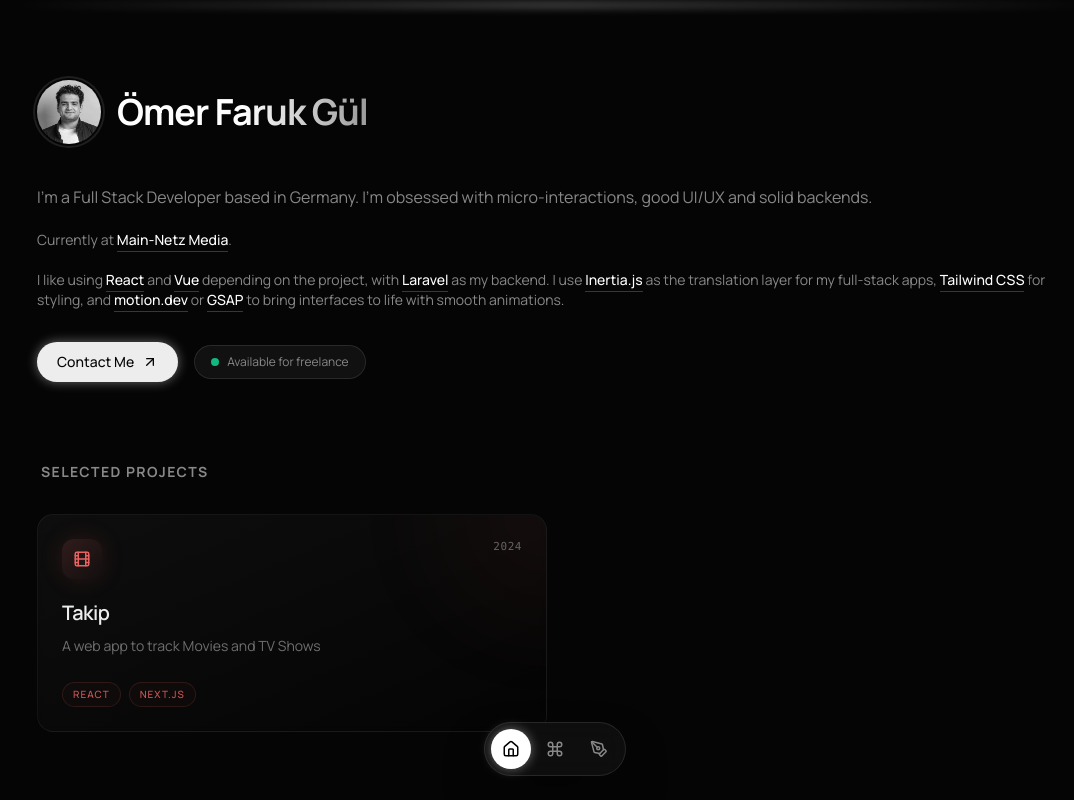
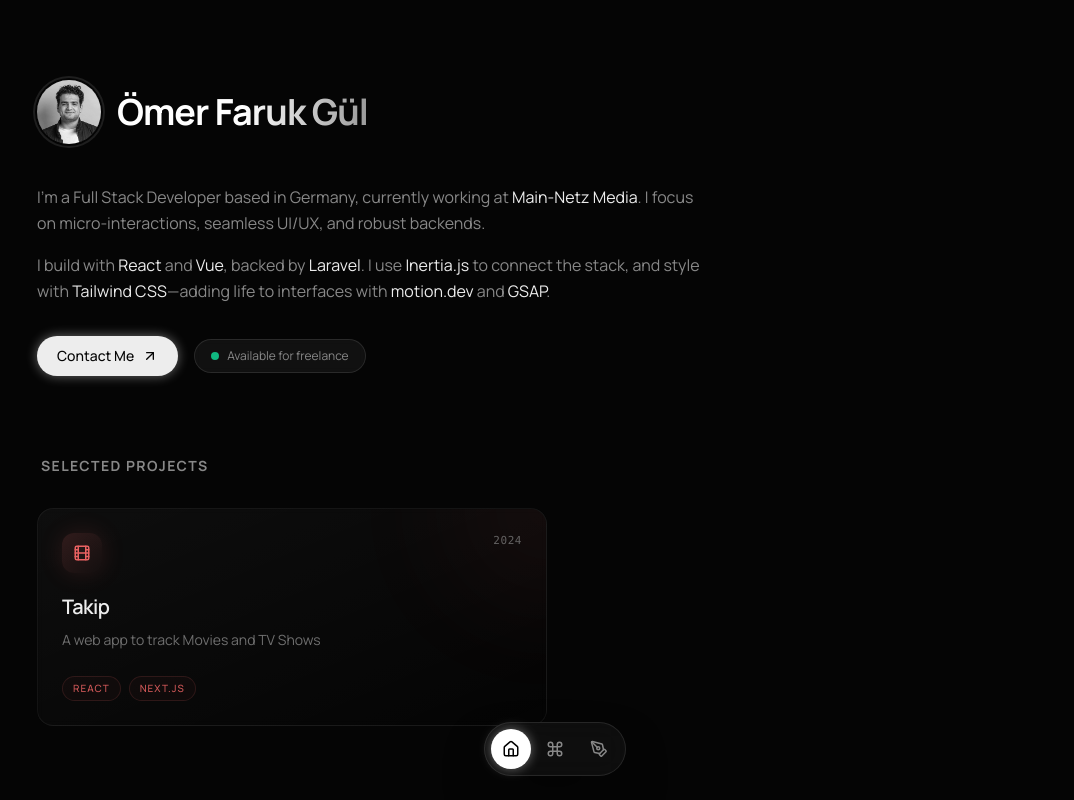
Before and after one commit to Xisisrefliel/portfolio, a React (Vite) app: page / in a window 1280 px wide. Shown: the top 800 px of the page, without its empty margins (85-1159 px from the left). Built offline with nearby package versions, Linux system fonts and the light colour scheme.

Commit message:
Refactor App and Hero components by removing unnecessary background elements and updating text for clarity; simplify index.html by removing the grain div for a cleaner structure.

```diff
--- a/App.tsx
+++ b/App.tsx
@@ -57,10 +57,6 @@
 
   return (
     <div className="relative min-h-screen bg-background text-textMain">
-      <div className="pointer-events-none fixed inset-0 -z-10">
-        <div className="absolute top-0 left-0 w-full h-[520px] bg-gradient-to-b from-white/[0.035] via-white/[0.02] to-transparent" />
-      </div>
-
       <AnimatePresence mode="wait" initial={false}>
         {currentSlug ? (
           <motion.div
@@ -83,7 +79,6 @@
             className="min-h-screen font-sans selection:bg-white/20 selection:text-white"
           >
             <main role="main" className="relative z-10 max-w-[1100px] mx-auto px-8 pb-32">
-            <div className="pointer-events-none absolute inset-x-0 top-1 h-[2px] bg-gradient-to-r from-transparent via-white to-transparent blur-sm opacity-90" />
               <section id="home">
                 <Hero />
               </section>
--- a/components/Hero.tsx
+++ b/components/Hero.tsx
@@ -161,55 +161,28 @@
           </div>
         </div>
 
-        <div className="text-base text-textMuted max-w-none leading-relaxed space-y-5 mb-8">
+        <div className="text-base text-textMuted max-w-2xl leading-relaxed space-y-4 mb-8">
           <p>
-            I'm a Full Stack Developer based in Germany. I'm obsessed with micro-interactions, good
-            UI/UX and solid backends.
-          </p>
-          <p className="text-sm">
-            Currently at{" "}
+            I'm a Full Stack Developer based in Germany, currently working at{" "}
             <a
               href="https://main-netz-media.de"
               target="_blank"
               rel="noopener noreferrer"
-              className="text-white font-medium border-b border-white/20 pb-0.5 hover:border-white/40 transition-colors"
+              className="text-textMain hover:text-white transition-colors"
             >
               Main-Netz Media
             </a>
-            .
+            . I focus on micro-interactions, seamless UI/UX, and robust backends.
           </p>
-          <p className="text-sm">
-            I like using{" "}
-            <span className="text-white font-medium border-b border-white/20 pb-0.5 hover:border-white/40 transition-colors cursor-default">
-              React
-            </span>{" "}
-            and{" "}
-            <span className="text-white font-medium border-b border-white/20 pb-0.5 hover:border-white/40 transition-colors cursor-default">
-              Vue
-            </span>{" "}
-            depending on the project, with{" "}
-            <span className="text-white font-medium border-b border-white/20 pb-0.5 hover:border-white/40 transition-colors cursor-default">
-              Laravel
-            </span>{" "}
-            as my backend. I use{" "}
-            <span className="text-white font-medium border-b border-white/20 pb-0.5 hover:border-white/40 transition-colors cursor-default">
-              Inertia.js
-            </span>{" "}
-            as the translation layer for my full-stack apps,{" "}
-            <span className="text-white font-medium border-b border-white/20 pb-0.5 hover:border-white/40 transition-colors cursor-default">
-              Tailwind CSS
-            </span>{" "}
-            for styling, and{" "}
-            <span className="text-white font-medium border-b border-white/20 pb-0.5 hover:border-white/40 transition-colors cursor-default">
-              motion.dev
-            </span>{" "}
-            or{" "}
-            <span className="text-white font-medium border-b border-white/20 pb-0.5 hover:border-white/40 transition-colors cursor-default">
-              GSAP
-            </span>{" "}
-            to bring interfaces to life with smooth animations.
+          <p>
+            I build with <span className="text-textMain">React</span> and{" "}
+            <span className="text-textMain">Vue</span>, backed by{" "}
+            <span className="text-textMain">Laravel</span>. I use{" "}
+            <span className="text-textMain">Inertia.js</span> to connect the
+            stack, and style with <span className="text-textMain">Tailwind CSS</span>
+            —adding life to interfaces with <span className="text-textMain">motion.dev</span> and{" "}
+            <span className="text-textMain">GSAP</span>.
           </p>
-
         </div>
 
         <div className="flex items-center gap-4">
--- a/index.html
+++ b/index.html
@@ -22,7 +22,6 @@
 </head>
   <body>
     <div id="root" aria-hidden="false"></div>
-    <div class="grain" aria-hidden="true"></div>
   <script type="module" src="/index.tsx"></script>
 </body>
 </html>
```
